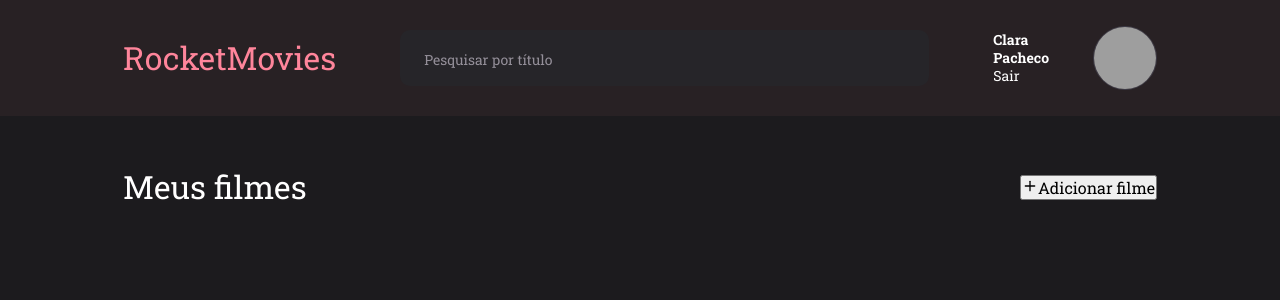
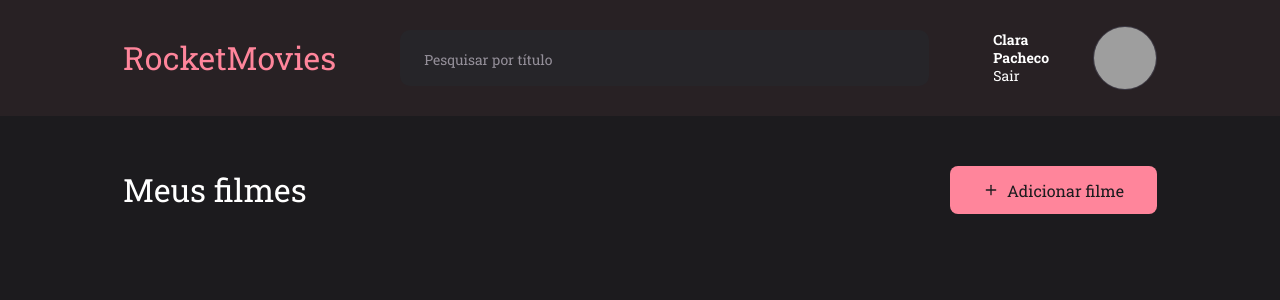
Before and after one commit to Clara-Pacheco/rocketMovies, a React (Vite) app: page / in a window 1280 px wide. Shown: the top 300 px of the page. Built offline with nearby package versions, Linux system fonts and the light colour scheme; grey boxes are pictures that could not be loaded.

Commit message:
Import Button css component from styles and use it in the construction of MovieInfo page component

```diff
--- a/src/Pages/MovieInfo/MovieInfo.jsx
+++ b/src/Pages/MovieInfo/MovieInfo.jsx
@@ -1,4 +1,4 @@
-import { Container } from './styles.js'
+import { Container, Button } from './styles.js'
 
 import { FiPlus } from 'react-icons/fi'
 
@@ -11,10 +11,10 @@ export function MovieInfo() {
       <div>
         <h1>Meus filmes</h1>
 
-        <button>
+        <Button>
           <FiPlus />
           Adicionar filme
-        </button>
+        </Button>
       </div>
     </Container>
   )
```
